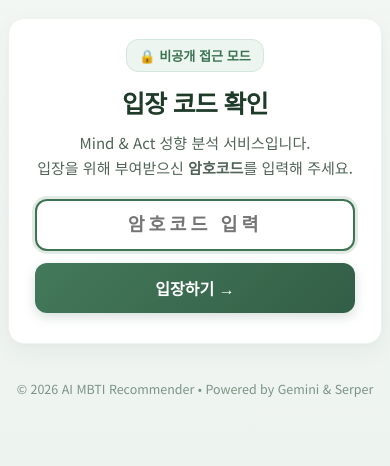
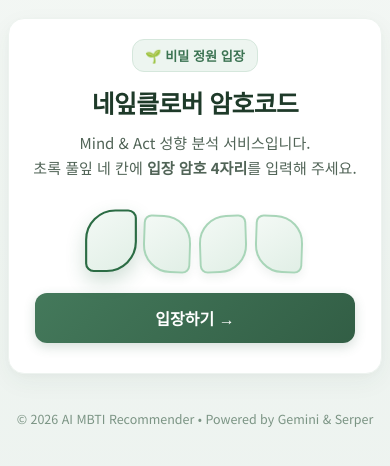
Before and after one commit to hawonjang94/mbti-recommender, a Flask app: page / in a window 390 px wide. Shown: the part 54-520 px from the top of the page. Run offline with Flask 3, Linux system fonts and the light colour scheme.

Commit message:
Design 4 leaf-shaped PIN inputs for passcode gate

```diff
--- a/static/css/style.css
+++ b/static/css/style.css
@@ -103,32 +103,69 @@ body {
     gap: 12px;
 }
 
-.passcode-input {
-    width: 100%;
-    padding: 13px 16px;
-    font-size: 1.15rem;
-    text-align: center;
-    letter-spacing: 4px;
-    border: 2px solid #cce2d6;
-    border-radius: 12px;
-    background-color: #f7faf8;
-    color: #264e36;
-    font-weight: 700;
-    outline: none;
-    transition: all 0.2s ease;
+/* 초록색 풀잎 모양 암호코드 4개 입력칸 스타일 */
+.leaf-pin-container {
+    display: flex;
+    justify-content: center;
+    gap: 12px;
+    margin: 16px auto 8px auto;
 }
 
-.passcode-input:focus {
-    border-color: #3e7354;
+.leaf-pin-input {
+    width: 58px;
+    height: 68px;
+    font-size: 1.8rem;
+    font-weight: 800;
+    text-align: center;
+    color: #1e452e;
+    background: linear-gradient(145deg, #f3f9f5 0%, #e1efe6 100%);
+    border: 2px solid #a8d5b8;
+    outline: none;
+    box-shadow: 0 4px 10px rgba(36, 80, 52, 0.08);
+    transition: all 0.22s cubic-bezier(0.34, 1.56, 0.64, 1);
+    -webkit-appearance: none;
+}
+
+/* 4장의 풀잎이 네잎클로버처럼 어우러지도록 개별 풀잎 모서리 실루엣 적용 */
+.leaf-pin-input:nth-child(1) {
+    border-radius: 28px 8px 28px 8px;
+    transform: rotate(-2deg);
+}
+
+.leaf-pin-input:nth-child(2) {
+    border-radius: 8px 28px 8px 28px;
+    transform: rotate(2deg);
+}
+
+.leaf-pin-input:nth-child(3) {
+    border-radius: 28px 8px 28px 8px;
+    transform: rotate(-2deg);
+}
+
+.leaf-pin-input:nth-child(4) {
+    border-radius: 8px 28px 8px 28px;
+    transform: rotate(2deg);
+}
+
+/* 풀잎 포커스(선택) 시 생동감 넘치는 연출 */
+.leaf-pin-input:focus {
     background-color: #ffffff;
-    box-shadow: 0 0 0 3px rgba(62, 115, 84, 0.15);
+    border-color: #2b6c44;
+    transform: scale(1.08) translateY(-3px) !important;
+    box-shadow: 0 8px 18px rgba(43, 108, 68, 0.22);
+}
+
+/* 풀잎에 숫자가 입력되었을 때 */
+.leaf-pin-input.filled {
+    background: linear-gradient(145deg, #e7f5ec 0%, #d4ebdd 100%);
+    border-color: #3b8259;
 }
 
 .passcode-error {
     color: #c53030;
     font-size: 0.85rem;
     font-weight: 600;
-    margin-top: -4px;
+    margin-top: 4px;
 }
 
 .shake {
@@ -900,4 +937,14 @@ body {
         padding: 12px 14px;
         font-size: 0.92rem;
     }
+
+    .leaf-pin-container {
+        gap: 8px;
+    }
+
+    .leaf-pin-input {
+        width: 48px;
+        height: 58px;
+        font-size: 1.5rem;
+    }
 }
--- a/static/js/app.js
+++ b/static/js/app.js
@@ -109,7 +109,8 @@ const VALID_PASSCODES = ["2026", "1234"];
 
 // DOM 요소 참조
 const gateSection = document.getElementById("gate-section");
-const passcodeInput = document.getElementById("passcode-input");
+const pinContainer = document.getElementById("pin-container");
+const pinInputs = document.querySelectorAll(".leaf-pin-input");
 const passcodeError = document.getElementById("passcode-error");
 const btnUnlock = document.getElementById("btn-unlock");
 
@@ -142,15 +143,61 @@ document.addEventListener("DOMContentLoaded", () => {
     } else {
         if (gateSection) gateSection.classList.remove("hidden");
         if (introSection) introSection.classList.add("hidden");
-        if (passcodeInput) passcodeInput.focus();
+        if (pinInputs.length > 0) pinInputs[0].focus();
     }
 
+    // 4개 풀잎 PIN 입력칸 인터랙션 (자동 넘김 및 백스페이스)
+    pinInputs.forEach((input, idx) => {
+        // 숫자 입력 시 다음 칸 자동 이동
+        input.addEventListener("input", (e) => {
+            const val = e.target.value.replace(/[^0-9]/g, '');
+            e.target.value = val;
+
+            if (val) {
+                input.classList.add("filled");
+                if (idx < pinInputs.length - 1) {
+                    pinInputs[idx + 1].focus();
+                } else {
+                    // 4자리 모두 입력 완료 시 자동 확인
+                    handleUnlock();
+                }
+            } else {
+                input.classList.remove("filled");
+            }
+        });
+
+        // 백스페이스 및 키보드 이동
+        input.addEventListener("keydown", (e) => {
+            if (e.key === "Backspace" && !input.value && idx > 0) {
+                pinInputs[idx - 1].focus();
+                pinInputs[idx - 1].value = "";
+                pinInputs[idx - 1].classList.remove("filled");
+            } else if (e.key === "Enter") {
+                handleUnlock();
+            }
+        });
+
+        // 붙여넣기(Paste) 지원
+        input.addEventListener("paste", (e) => {
+            e.preventDefault();
+            const pasteData = (e.clipboardData || window.clipboardData).getData('text').replace(/[^0-9]/g, '');
+            if (pasteData) {
+                pasteData.split('').slice(0, 4).forEach((char, i) => {
+                    if (pinInputs[i]) {
+                        pinInputs[i].value = char;
+                        pinInputs[i].classList.add("filled");
+                    }
+                });
+                if (pasteData.length >= 4) {
+                    handleUnlock();
+                } else if (pinInputs[pasteData.length]) {
+                    pinInputs[pasteData.length].focus();
+                }
+            }
+        });
+    });
+
     if (btnUnlock) btnUnlock.addEventListener("click", handleUnlock);
-    if (passcodeInput) {
-        passcodeInput.addEventListener("keypress", (e) => {
-            if (e.key === "Enter") handleUnlock();
-        });
-    }
 
     btnStart.addEventListener("click", startQuiz);
     btnOptionA.addEventListener("click", () => handleAnswer("A"));
@@ -161,17 +208,24 @@ document.addEventListener("DOMContentLoaded", () => {
 
 // 암호코드 검증 함수
 function handleUnlock() {
-    const entered = passcodeInput.value.trim();
+    const entered = Array.from(pinInputs).map(i => i.value).join("").trim();
     if (VALID_PASSCODES.includes(entered)) {
         sessionStorage.setItem("mbti_unlocked", "true");
-        passcodeError.classList.add("hidden");
-        gateSection.classList.add("hidden");
-        introSection.classList.remove("hidden");
+        if (passcodeError) passcodeError.classList.add("hidden");
+        if (gateSection) gateSection.classList.add("hidden");
+        if (introSection) introSection.classList.remove("hidden");
     } else {
-        passcodeError.classList.remove("hidden");
-        passcodeInput.classList.add("shake");
-        setTimeout(() => passcodeInput.classList.remove("shake"), 350);
-        passcodeInput.focus();
+        if (passcodeError) passcodeError.classList.remove("hidden");
+        if (pinContainer) {
+            pinContainer.classList.add("shake");
+            setTimeout(() => pinContainer.classList.remove("shake"), 350);
+        }
+        // 칸 비우고 첫 번째 칸으로 재포커스
+        pinInputs.forEach(i => {
+            i.value = "";
+            i.classList.remove("filled");
+        });
+        if (pinInputs.length > 0) pinInputs[0].focus();
     }
 }
 
--- a/static/sw.js
+++ b/static/sw.js
@@ -1,9 +1,9 @@
 // 서비스 워커 (Service Worker) - PWA 오프라인 캐싱 및 앱 설치 지원
-const CACHE_NAME = 'mind-act-cache-v5';
+const CACHE_NAME = 'mind-act-cache-v6';
 const ASSETS_TO_CACHE = [
   '/',
-  '/static/css/style.css?v=8',
-  '/static/js/app.js?v=8',
+  '/static/css/style.css?v=9',
+  '/static/js/app.js?v=9',
   '/static/manifest.json',
   '/static/icons/icon-192.png',
   '/static/icons/icon-512.png'
--- a/templates/index.html
+++ b/templates/index.html
@@ -14,7 +14,7 @@
     <link rel="icon" type="image/png" href="{{ url_for('static', filename='icons/icon-192.png') }}">
 
     <!-- 외부 스타일시트 연결 (캐시 버스팅 적용) -->
-    <link rel="stylesheet" href="{{ url_for('static', filename='css/style.css') }}?v=8">
+    <link rel="stylesheet" href="{{ url_for('static', filename='css/style.css') }}?v=9">
     <!-- 깔끔한 구글 웹폰트(Pretendard 대체용 Noto Sans KR) -->
     <link rel="preconnect" href="https://fonts.googleapis.com">
     <link rel="preconnect" href="https://fonts.gstatic.com" crossorigin>
@@ -30,14 +30,20 @@
 
         <!-- 0. 암호코드 입력(Gate) 화면 -->
         <section id="gate-section" class="card text-center fade-in">
-            <div class="intro-badge">🔒 비공개 접근 모드</div>
-            <h1 class="main-title">입장 코드 확인</h1>
+            <div class="intro-badge">🌱 비밀 정원 입장</div>
+            <h1 class="main-title">네잎클로버 암호코드</h1>
             <p class="main-desc">
                 Mind & Act 성향 분석 서비스입니다.<br>
-                입장을 위해 부여받으신 <strong>암호코드</strong>를 입력해 주세요.
+                초록 풀잎 네 칸에 <strong>입장 암호 4자리</strong>를 입력해 주세요.
             </p>
             <div class="passcode-box">
-                <input type="password" id="passcode-input" class="passcode-input" placeholder="암호코드 입력" maxlength="20" autocomplete="off">
+                <!-- 초록색 풀잎 모양 네모칸 4개 -->
+                <div class="leaf-pin-container" id="pin-container">
+                    <input type="password" inputmode="numeric" pattern="[0-9]*" maxlength="1" class="leaf-pin-input" data-index="0" autocomplete="off">
+                    <input type="password" inputmode="numeric" pattern="[0-9]*" maxlength="1" class="leaf-pin-input" data-index="1" autocomplete="off">
+                    <input type="password" inputmode="numeric" pattern="[0-9]*" maxlength="1" class="leaf-pin-input" data-index="2" autocomplete="off">
+                    <input type="password" inputmode="numeric" pattern="[0-9]*" maxlength="1" class="leaf-pin-input" data-index="3" autocomplete="off">
+                </div>
                 <p id="passcode-error" class="passcode-error hidden">⚠️ 암호코드가 일치하지 않습니다.</p>
                 <button id="btn-unlock" class="btn-primary">입장하기 →</button>
             </div>
@@ -260,7 +266,7 @@
     </div>
 
     <!-- 외부 스크립트 연결 (캐시 버스팅 적용) -->
-    <script src="{{ url_for('static', filename='js/app.js') }}?v=8"></script>
+    <script src="{{ url_for('static', filename='js/app.js') }}?v=9"></script>
 
     <!-- PWA 서비스 워커 등록 스크립트 -->
     <script>
```
